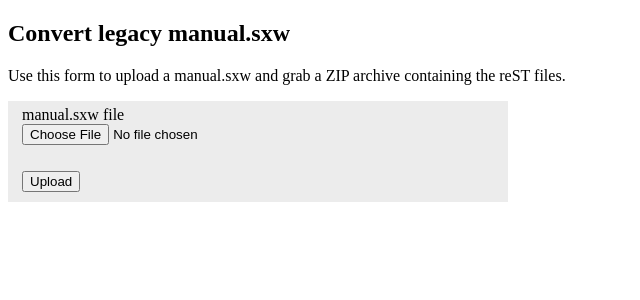
After one commit to fabarea/GetTheDocs, a PHP site: page /service-convert.html in a window 1280 px wide. The commit adds this page. Shown: the top 300 px of the page, without its empty margins (0-640 px from the left). Run offline with PHP 8.4, Linux system fonts and the light colour scheme; some libraries are stand-ins or nearby versions.

Commit message:
General improvement adding among other manual.sxw convertion

```diff
--- a/Classes/Client/Client.php
+++ b/Classes/Client/Client.php
@@ -49,6 +49,7 @@ Usage:
 	get-the-docs convert    Convert legacy OpenOffice documentation to reST
 	get-the-docs config     Download configuration for local rendering (Working but still missing features...)
 	get-the-docs help       Print this help
+
 EOF;
 		print $usage;
 		die();
--- a/Classes/Client/ClientConfig.php
+++ b/Classes/Client/ClientConfig.php
@@ -141,6 +141,7 @@ Usage:
 Options:
 	-f, --force            Overwrite files without asking
 	-h, --help             Display this help message
+
 EOF;
 		Console::output($message);
 		die();
--- a/Classes/Client/ClientConvert.php
+++ b/Classes/Client/ClientConvert.php
@@ -115,6 +115,7 @@ Usage:
 
 Options:
 	-h, --help             Display this help message
+
 EOF;
 		Console::output($message);
 		die();
--- a/Classes/Server/Server.php
+++ b/Classes/Server/Server.php
@@ -32,6 +32,7 @@ class Server {
 			default:
 				$message = <<< EOF
 I don't know action: "$action". API problem?
+
 EOF;
 				print $message;
 				die();
--- a/Classes/Server/ServerRender.php
+++ b/Classes/Server/ServerRender.php
@@ -165,7 +165,6 @@ class ServerRender {
 		// Computes user workspace
 		$this->userWorkspace = $this->parameters['user_workspace'];
 		$this->docWorkspace = $this->parameters['doc_workspace'];
-		#$identifier = str_shuffle(uniqid(TRUE)); // not used for now... possible random number
 
 		// Computes some needed properties
 		$this->homeDirectory = dirname($_SERVER['SCRIPT_FILENAME']);
@@ -316,6 +315,7 @@ class ServerRender {
 $rendered
 Notice, generated files are automatically removed after a grace period!
 $warnings
+
 EOF;
 
 		Output::write($content);
--- a/get-the-docs.php
+++ b/get-the-docs.php
@@ -7,8 +7,10 @@
  * @todo: add license + ...
  *                                                                        */
 
-// @todo code an HTML version for http://preview.docs.typo3.org/getthedocs
-// @todo add some conversation with the User to generate a file containing the information below
+if (! class_exists('ZipArchive')) {
+	$message = "\nMissing PHP ZipArchive Class. Try to install \"php5-zip\" package.\n";
+	die($message);
+}
 
 $userWorkspace = 'anonymous';
 if (strtoupper(substr(PHP_OS, 0, 3)) !== 'WIN' && exec('whoami') !== '') {
--- /dev/null
+++ b/service-convert.html
@@ -0,0 +1,113 @@
+<!DOCTYPE html>
+<html lang="de" xmlns="http://www.w3.org/1999/xhtml">
+<head>
+	<meta charset="utf-8">
+	<title>get.typo3.org</title>
+	<style type="text/css">
+		html, body {
+		}
+
+		fieldset {
+			border: 0 solid #000000;
+		}
+
+		.doc-box-field {
+			margin-bottom: 10px;
+		}
+
+		.doc-box-field input {
+			width: 250px;
+		}
+
+		#doc-form-box {
+			background-color: #ECECEC;
+			width: 500px;
+		}
+
+		#doc-result-box {
+			background-color: #f0f0f0;
+			margin-top: 10px;
+		}
+
+		.fieldset {
+			float: left;
+		}
+	</style>
+
+	<script src="http://ajax.googleapis.com/ajax/libs/jquery/1.7/jquery.js"></script>
+	<script src="http://malsup.github.com/jquery.form.js"></script>
+
+	<script>
+		// wait for the DOM to be loaded
+		$(document).ready(function () {
+
+			// bind 'doc-form' submit
+			$('#doc-form').ajaxForm({
+				beforeSubmit:function () {
+					var loading, check;
+
+					check = false;
+
+					// Prevent double submission
+					if ($('#img-loading').length == 0) {
+
+						// Clean up GUI, first
+						$('#field-doc-name-error').remove();
+
+						// Check value fields
+						if ($('#field-doc-name').val() != '') {
+							check = true;
+						}
+						else {
+							$('#label-field-doc-name').after('<span id="field-doc-name-error" style="color: red"> - missing value!</span>');
+						}
+
+						// true means the format can be sent
+						if (check) {
+							loading = '<div style="font-weight: bold"><img id="img-loading" src="http://www.webscriptlab.com/file/loading/output/133975532033.gif" alt="" />'
+							loading += '<span style="position:relative; bottom: 18px; left: 10px">Operation can take a little while...</span></div>';
+							$('#doc-result-box').html(loading);
+						}
+					}
+
+					return check;
+				},
+				success:function (data) {
+					if (window.console) {
+						console.log(data);
+					}
+					$('#doc-result-box').html('<pre>' + data + '</pre>');
+				}
+			});
+		});
+	</script>
+</head>
+<body style="width: 800px">
+
+<h2>Convert legacy manual.sxw</h2>
+
+<p>Use this form to upload a manual.sxw and grab a ZIP archive containing the reST files.</p>
+
+<div id="doc-form-box">
+	<form id="doc-form" action="index.php" method="post" enctype="multipart/form-data">
+		<fieldset class="fieldset">
+			<legend></legend>
+			<div class="doc-box-field">
+				<label for="field-zip-file">manual.sxw file</label> <br/>
+				<input id="field-zip-file" type="file" name="manual">
+			</div>
+		</fieldset>
+		<fieldset style="clear: both">
+			<input type="hidden" name="action" value="convert"/>
+			<input type="submit" value="Upload"/>
+		</fieldset>
+	</form>
+</div>
+<div id="doc-result-box">
+
+</div>
+
+
+</body>
+
+</html>
```
Also changed, not shown: Classes/Server/ServerConvert.php (+24 -25 lines), index.php (+5 -2 lines), service-render.html (renamed from service-web.html, +9 -6 lines), usage.html (+12 -3 lines), 1 other file.
